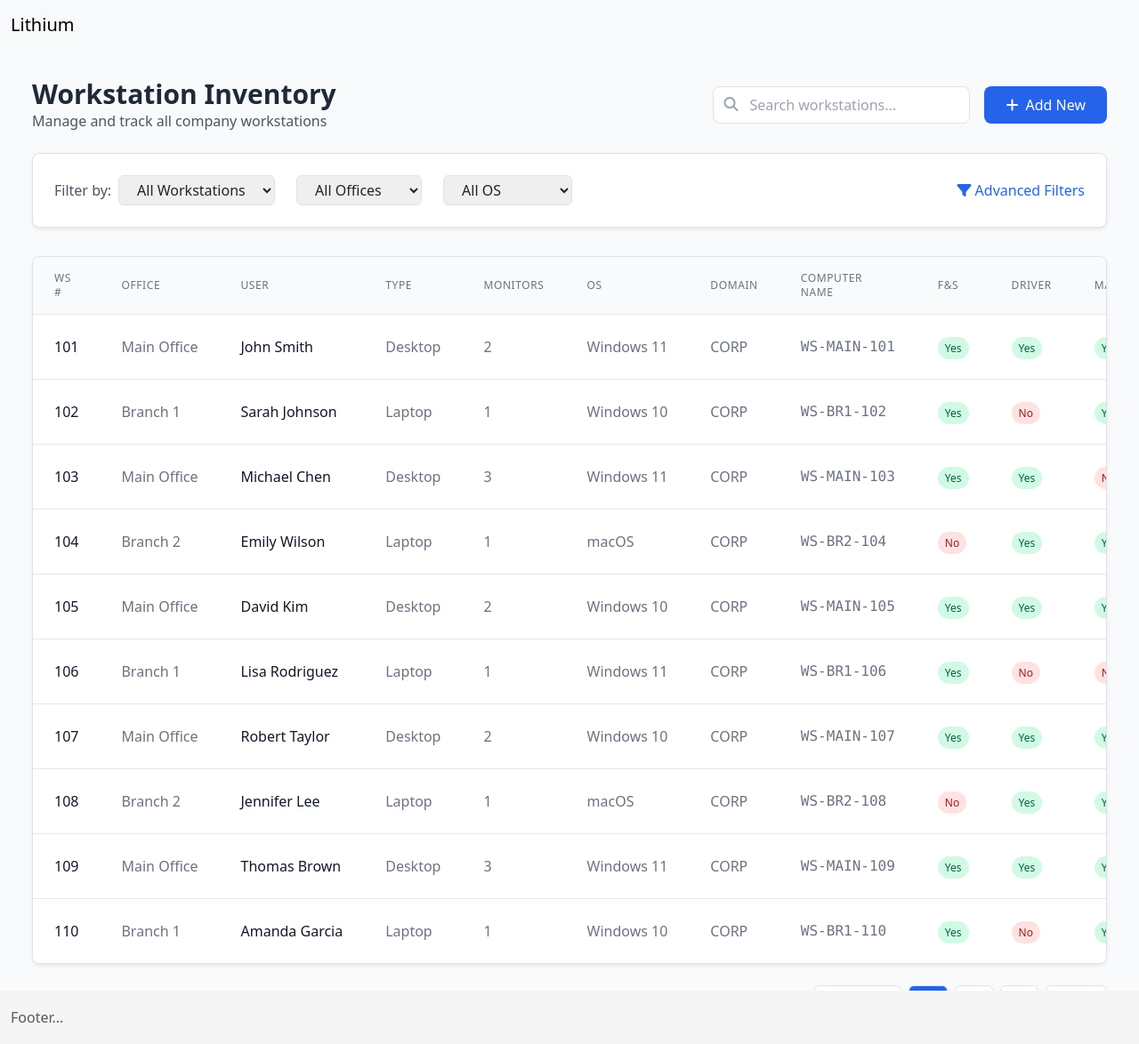
After one commit to cuplyk/inventatrio_pc, a Django app: page /inventory/ in a window 1280 px wide. The commit adds this page. Shown: the whole page at 89% size. Run offline with Django 5.2, Linux system fonts and the light colour scheme; some libraries are stand-ins or nearby versions.

Commit message:
Add Inventory page and update navigation

```diff
--- a/pages/urls.py
+++ b/pages/urls.py
@@ -1,8 +1,9 @@
 from django.urls import path
 
-from .views import HomePageView, AboutPageView
+from .views import HomePageView, AboutPageView, InventoryPageView
 
 urlpatterns = [
     path("", HomePageView.as_view(), name="home"),
     path("about/", AboutPageView.as_view(), name="about"),
+    path("inventory/", InventoryPageView.as_view(), name="inventory"),
 ]
--- a/pages/views.py
+++ b/pages/views.py
@@ -7,3 +7,7 @@ class HomePageView(TemplateView):
 
 class AboutPageView(TemplateView):
     template_name = "pages/about.html"
+
+
+class InventoryPageView(TemplateView):
+    template_name = "pages/pc_inventory/workstation_inventory.html"
--- a/templates/_base.html
+++ b/templates/_base.html
@@ -35,6 +35,9 @@
           </li>
           <li class="nav-item">
             <a class="nav-link" href="{% url 'about' %}">About</a>
+          </li>
+          <li class="nav-item">
+            <a class="nav-link" href="{% url 'inventory' %}">Inventario</a>
           </li>
         </ul>
         {% if user.is_authenticated %}
--- /dev/null
+++ b/templates/pages/pc_inventory/workstation_inventory.html
@@ -0,0 +1,446 @@
+{% extends '_base.html' %}
+
+{% block title %}About page{% endblock %}
+
+{% block content %}
+
+
+    <script src="https://cdn.tailwindcss.com"></script>
+    <link rel="stylesheet" href="https://cdnjs.cloudflare.com/ajax/libs/font-awesome/6.4.0/css/all.min.css">
+    <style>
+        /* Custom scrollbar */
+        ::-webkit-scrollbar {
+            width: 8px;
+            height: 8px;
+        }
+        ::-webkit-scrollbar-track {
+            background: #f1f1f1;
+        }
+        ::-webkit-scrollbar-thumb {
+            background: #888;
+            border-radius: 4px;
+        }
+        ::-webkit-scrollbar-thumb:hover {
+            background: #555;
+        }
+
+        /* Status indicators */
+        .status-true {
+            background-color: #d1fae5;
+            color: #065f46;
+        }
+        .status-false {
+            background-color: #fee2e2;
+            color: #991b1b;
+        }
+
+        /* Animation for status toggle */
+        @keyframes pulse {
+            0% { transform: scale(1); }
+            50% { transform: scale(1.05); }
+            100% { transform: scale(1); }
+        }
+        .status-toggle {
+            transition: all 0.3s ease;
+        }
+        .status-toggle:hover {
+            animation: pulse 1s infinite;
+        }
+
+        /* Mobile table styling */
+        @media (max-width: 768px) {
+            .mobile-card {
+                border-left: 4px solid #3b82f6;
+            }
+        }
+    </style>
+<body class="bg-gray-50 font-sans">
+    <div class="container mx-auto px-4 py-8">
+        <!-- Header Section -->
+        <header class="mb-8">
+            <div class="flex flex-col md:flex-row justify-between items-start md:items-center gap-4">
+                <div>
+                    <h1 class="text-3xl font-bold text-gray-800">Workstation Inventory</h1>
+                    <p class="text-gray-600">Manage and track all company workstations</p>
+                </div>
+                <div class="flex flex-col sm:flex-row gap-3 w-full md:w-auto">
+                    <div class="relative flex-grow">
+                        <input type="text" placeholder="Search workstations..."
+                               class="w-full pl-10 pr-4 py-2 border rounded-lg focus:outline-none focus:ring-2 focus:ring-blue-500">
+                        <i class="fas fa-search absolute left-3 top-3 text-gray-400"></i>
+                    </div>
+                    <button class="bg-blue-600 hover:bg-blue-700 text-white px-4 py-2 rounded-lg flex items-center gap-2 justify-center">
+                        <i class="fas fa-plus"></i>
+                        <span>Add New</span>
+                    </button>
+                </div>
+            </div>
+
+            <!-- Filter Bar -->
+            <div class="mt-6 bg-white p-4 rounded-lg shadow-sm border">
+                <div class="flex flex-col md:flex-row gap-4 items-center">
+                    <div class="flex items-center gap-2">
+                        <span class="text-gray-600 whitespace-nowrap">Filter by:</span>
+                        <select class="border rounded px-3 py-1 focus:outline-none focus:ring-1 focus:ring-blue-500">
+                            <option>All Workstations</option>
+                            <option>Desktops</option>
+                            <option>Laptops</option>
+                        </select>
+                    </div>
+                    <div class="flex items-center gap-2">
+                        <select class="border rounded px-3 py-1 focus:outline-none focus:ring-1 focus:ring-blue-500">
+                            <option>All Offices</option>
+                            <option>Main Office</option>
+                            <option>Branch 1</option>
+                            <option>Branch 2</option>
+                        </select>
+                    </div>
+                    <div class="flex items-center gap-2">
+                        <select class="border rounded px-3 py-1 focus:outline-none focus:ring-1 focus:ring-blue-500">
+                            <option>All OS</option>
+                            <option>Windows 10</option>
+                            <option>Windows 11</option>
+                            <option>macOS</option>
+                        </select>
+                    </div>
+                    <button class="ml-auto text-blue-600 hover:text-blue-800 flex items-center gap-1">
+                        <i class="fas fa-filter"></i>
+                        <span>Advanced Filters</span>
+                    </button>
+                </div>
+            </div>
+        </header>
+
+        <!-- Main Content -->
+        <main>
+            <!-- Desktop Table View -->
+            <div class="hidden md:block bg-white rounded-lg shadow-sm border overflow-x-auto">
+                <table class="min-w-full divide-y divide-gray-200">
+                    <thead class="bg-gray-50">
+                        <tr>
+                            <th scope="col" class="px-6 py-3 text-left text-xs font-medium text-gray-500 uppercase tracking-wider">WS #</th>
+                            <th scope="col" class="px-6 py-3 text-left text-xs font-medium text-gray-500 uppercase tracking-wider">Office</th>
+                            <th scope="col" class="px-6 py-3 text-left text-xs font-medium text-gray-500 uppercase tracking-wider">User</th>
+                            <th scope="col" class="px-6 py-3 text-left text-xs font-medium text-gray-500 uppercase tracking-wider">Type</th>
+                            <th scope="col" class="px-6 py-3 text-left text-xs font-medium text-gray-500 uppercase tracking-wider">Monitors</th>
+                            <th scope="col" class="px-6 py-3 text-left text-xs font-medium text-gray-500 uppercase tracking-wider">OS</th>
+                            <th scope="col" class="px-6 py-3 text-left text-xs font-medium text-gray-500 uppercase tracking-wider">Domain</th>
+                            <th scope="col" class="px-6 py-3 text-left text-xs font-medium text-gray-500 uppercase tracking-wider">Computer Name</th>
+                            <th scope="col" class="px-6 py-3 text-left text-xs font-medium text-gray-500 uppercase tracking-wider">F&S</th>
+                            <th scope="col" class="px-6 py-3 text-left text-xs font-medium text-gray-500 uppercase tracking-wider">Driver</th>
+                            <th scope="col" class="px-6 py-3 text-left text-xs font-medium text-gray-500 uppercase tracking-wider">Mail</th>
+                            <th scope="col" class="px-6 py-3 text-left text-xs font-medium text-gray-500 uppercase tracking-wider">AV</th>
+                            <th scope="col" class="px-6 py-3 text-left text-xs font-medium text-gray-500 uppercase tracking-wider">Actions</th>
+                        </tr>
+                    </thead>
+                    <tbody class="bg-white divide-y divide-gray-200" id="workstationTable">
+                        <!-- Data will be inserted here by JavaScript -->
+                    </tbody>
+                </table>
+            </div>
+
+            <!-- Mobile Card View -->
+            <div class="md:hidden space-y-4" id="mobileWorkstationList">
+                <!-- Data will be inserted here by JavaScript -->
+            </div>
+
+            <!-- Pagination -->
+            <div class="mt-6 flex flex-col sm:flex-row items-center justify-between gap-4">
+                <div class="text-sm text-gray-600">
+                    Showing <span class="font-medium">1</span> to <span class="font-medium">10</span> of <span class="font-medium">24</span> workstations
+                </div>
+                <div class="flex gap-2">
+                    <button class="px-3 py-1 border rounded-md bg-white text-gray-700 hover:bg-gray-50">
+                        Previous
+                    </button>
+                    <button class="px-3 py-1 border rounded-md bg-blue-600 text-white">
+                        1
+                    </button>
+                    <button class="px-3 py-1 border rounded-md bg-white text-gray-700 hover:bg-gray-50">
+                        2
+                    </button>
+                    <button class="px-3 py-1 border rounded-md bg-white text-gray-700 hover:bg-gray-50">
+                        3
+                    </button>
+                    <button class="px-3 py-1 border rounded-md bg-white text-gray-700 hover:bg-gray-50">
+                        Next
+                    </button>
+                </div>
+            </div>
+        </main>
+    </div>
+
+    <!-- Sample Data (would normally come from an API) -->
+    <script>
+        document.addEventListener('DOMContentLoaded', function() {
+            const workstationData = [
+                {
+                    id: 101,
+                    office: "Main Office",
+                    user: "John Smith",
+                    type: "Desktop",
+                    monitors: 2,
+                    os: "Windows 11",
+                    domain: "CORP",
+                    computerName: "WS-MAIN-101",
+                    fsAccess: true,
+                    driverCheck: true,
+                    mailAccess: true,
+                    antivirus: true
+                },
+                {
+                    id: 102,
+                    office: "Branch 1",
+                    user: "Sarah Johnson",
+                    type: "Laptop",
+                    monitors: 1,
+                    os: "Windows 10",
+                    domain: "CORP",
+                    computerName: "WS-BR1-102",
+                    fsAccess: true,
+                    driverCheck: false,
+                    mailAccess: true,
+                    antivirus: true
+                },
+                {
+                    id: 103,
+                    office: "Main Office",
+                    user: "Michael Chen",
+                    type: "Desktop",
+                    monitors: 3,
+                    os: "Windows 11",
+                    domain: "CORP",
+                    computerName: "WS-MAIN-103",
+                    fsAccess: true,
+                    driverCheck: true,
+                    mailAccess: false,
+                    antivirus: false
+                },
+                {
+                    id: 104,
+                    office: "Branch 2",
+                    user: "Emily Wilson",
+                    type: "Laptop",
+                    monitors: 1,
+                    os: "macOS",
+                    domain: "CORP",
+                    computerName: "WS-BR2-104",
+                    fsAccess: false,
+                    driverCheck: true,
+                    mailAccess: true,
+                    antivirus: true
+                },
+                {
+                    id: 105,
+                    office: "Main Office",
+                    user: "David Kim",
+                    type: "Desktop",
+                    monitors: 2,
+                    os: "Windows 10",
+                    domain: "CORP",
+                    computerName: "WS-MAIN-105",
+                    fsAccess: true,
+                    driverCheck: true,
+                    mailAccess: true,
+                    antivirus: true
+                },
+                {
+                    id: 106,
+                    office: "Branch 1",
+                    user: "Lisa Rodriguez",
+                    type: "Laptop",
+                    monitors: 1,
+                    os: "Windows 11",
+                    domain: "CORP",
+                    computerName: "WS-BR1-106",
+                    fsAccess: true,
+                    driverCheck: false,
+                    mailAccess: false,
+                    antivirus: true
+                },
+                {
+                    id: 107,
+                    office: "Main Office",
+                    user: "Robert Taylor",
+                    type: "Desktop",
+                    monitors: 2,
+                    os: "Windows 10",
+                    domain: "CORP",
+                    computerName: "WS-MAIN-107",
+                    fsAccess: true,
+                    driverCheck: true,
+                    mailAccess: true,
+                    antivirus: false
+                },
+                {
+                    id: 108,
+                    office: "Branch 2",
+                    user: "Jennifer Lee",
+                    type: "Laptop",
+                    monitors: 1,
+                    os: "macOS",
+                    domain: "CORP",
+                    computerName: "WS-BR2-108",
+                    fsAccess: false,
+                    driverCheck: true,
+                    mailAccess: true,
+                    antivirus: true
+                },
+                {
+                    id: 109,
+                    office: "Main Office",
+                    user: "Thomas Brown",
+                    type: "Desktop",
+                    monitors: 3,
+                    os: "Windows 11",
+                    domain: "CORP",
+                    computerName: "WS-MAIN-109",
+                    fsAccess: true,
+                    driverCheck: true,
+                    mailAccess: true,
+                    antivirus: true
+                },
+                {
+                    id: 110,
+                    office: "Branch 1",
+                    user: "Amanda Garcia",
+                    type: "Laptop",
+                    monitors: 1,
+                    os: "Windows 10",
+                    domain: "CORP",
+                    computerName: "WS-BR1-110",
+                    fsAccess: true,
+                    driverCheck: false,
+                    mailAccess: true,
+                    antivirus: false
+                }
+            ];
+
+            // Render desktop table
+            const tableBody = document.getElementById('workstationTable');
+            const mobileList = document.getElementById('mobileWorkstationList');
+
+            workstationData.forEach(workstation => {
+                // Desktop row
+                const row = document.createElement('tr');
+                row.className = 'hover:bg-gray-50';
+                row.innerHTML = `
+                    <td class="px-6 py-4 whitespace-nowrap font-medium text-gray-900">${workstation.id}</td>
+                    <td class="px-6 py-4 whitespace-nowrap text-gray-500">${workstation.office}</td>
+                    <td class="px-6 py-4 whitespace-nowrap text-gray-900">${workstation.user}</td>
+                    <td class="px-6 py-4 whitespace-nowrap text-gray-500">${workstation.type}</td>
+                    <td class="px-6 py-4 whitespace-nowrap text-gray-500">${workstation.monitors}</td>
+                    <td class="px-6 py-4 whitespace-nowrap text-gray-500">${workstation.os}</td>
+                    <td class="px-6 py-4 whitespace-nowrap text-gray-500">${workstation.domain}</td>
+                    <td class="px-6 py-4 whitespace-nowrap text-gray-500 font-mono">${workstation.computerName}</td>
+                    <td class="px-6 py-4 whitespace-nowrap">
+                        <span class="px-2 py-1 rounded-full text-xs font-medium status-${workstation.fsAccess}">
+                            ${workstation.fsAccess ? 'Yes' : 'No'}
+                        </span>
+                    </td>
+                    <td class="px-6 py-4 whitespace-nowrap">
+                        <span class="px-2 py-1 rounded-full text-xs font-medium status-${workstation.driverCheck}">
+                            ${workstation.driverCheck ? 'Yes' : 'No'}
+                        </span>
+                    </td>
+                    <td class="px-6 py-4 whitespace-nowrap">
+                        <span class="px-2 py-1 rounded-full text-xs font-medium status-${workstation.mailAccess}">
+                            ${workstation.mailAccess ? 'Yes' : 'No'}
+                        </span>
+                    </td>
+                    <td class="px-6 py-4 whitespace-nowrap">
+                        <span class="px-2 py-1 rounded-full text-xs font-medium status-${workstation.antivirus}">
+                            ${workstation.antivirus ? 'Yes' : 'No'}
+                        </span>
+                    </td>
+                    <td class="px-6 py-4 whitespace-nowrap text-right text-sm font-medium">
+                        <button class="text-blue-600 hover:text-blue-900 mr-3"><i class="fas fa-edit"></i></button>
+                        <button class="text-red-600 hover:text-red-900"><i class="fas fa-trash-alt"></i></button>
+                    </td>
+                `;
+                tableBody.appendChild(row);
+
+                // Mobile card
+                const card = document.createElement('div');
+                card.className = 'bg-white p-4 rounded-lg shadow-sm border mobile-card';
+                card.innerHTML = `
+                    <div class="flex justify-between items-start">
+                        <div>
+                            <h3 class="font-bold text-lg">WS #${workstation.id}</h3>
+                            <p class="text-gray-600">${workstation.user}</p>
+                        </div>
+                        <span class="px-2 py-1 rounded-full text-xs font-medium ${workstation.antivirus ? 'bg-green-100 text-green-800' : 'bg-red-100 text-red-800'}">
+                            ${workstation.antivirus ? 'Protected' : 'Unprotected'}
+                        </span>
+                    </div>
+
+                    <div class="mt-3 grid grid-cols-2 gap-2">
+                        <div>
+                            <p class="text-sm text-gray-500">Office</p>
+                            <p>${workstation.office}</p>
+                        </div>
+                        <div>
+                            <p class="text-sm text-gray-500">Type</p>
+                            <p>${workstation.type}</p>
+                        </div>
+                        <div>
+                            <p class="text-sm text-gray-500">Monitors</p>
+                            <p>${workstation.monitors}</p>
+                        </div>
+                        <div>
+                            <p class="text-sm text-gray-500">OS</p>
+                            <p>${workstation.os}</p>
+                        </div>
+                    </div>
+
+                    <div class="mt-3">
+                        <p class="text-sm text-gray-500">Computer Name</p>
+                        <p class="font-mono">${workstation.computerName}</p>
+                    </div>
+
+                    <div class="mt-3 flex flex-wrap gap-2">
+                        <span class="px-2 py-1 rounded-full text-xs font-medium ${workstation.fsAccess ? 'bg-green-100 text-green-800' : 'bg-red-100 text-red-800'}">
+                            F&S: ${workstation.fsAccess ? 'Yes' : 'No'}
+                        </span>
+                        <span class="px-2 py-1 rounded-full text-xs font-medium ${workstation.driverCheck ? 'bg-green-100 text-green-800' : 'bg-red-100 text-red-800'}">
+                            Driver: ${workstation.driverCheck ? 'Yes' : 'No'}
+                        </span>
+                        <span class="px-2 py-1 rounded-full text-xs font-medium ${workstation.mailAccess ? 'bg-green-100 text-green-800' : 'bg-red-100 text-red-800'}">
+                            Mail: ${workstation.mailAccess ? 'Yes' : 'No'}
+                        </span>
+                    </div>
+
+                    <div class="mt-4 flex justify-end gap-2">
+                        <button class="text-blue-600 hover:text-blue-900 px-3 py-1 rounded border border-blue-600">
+                            <i class="fas fa-edit"></i>
+                        </button>
+                        <button class="text-red-600 hover:text-red-900 px-3 py-1 rounded border border-red-600">
+                            <i class="fas fa-trash-alt"></i>
+                        </button>
+                    </div>
+                `;
+                mobileList.appendChild(card);
+            });
+
+            // Add toggle functionality for status indicators
+            document.querySelectorAll('[class*="status-"]').forEach(el => {
+                el.addEventListener('click', function() {
+                    const currentClass = this.className.includes('status-true') ? 'status-true' : 'status-false';
+                    const newClass = currentClass === 'status-true' ? 'status-false' : 'status-true';
+                    const newText = currentClass === 'status-true' ? 'No' : 'Yes';
+
+                    this.className = this.className.replace(currentClass, newClass);
+                    this.textContent = newText;
+
+                    // Add animation
+                    this.classList.add('status-toggle');
+                    setTimeout(() => {
+                        this.classList.remove('status-toggle');
+                    }, 300);
+                });
+            });
+        });
+    </script>
+</body>
+</html>
+{% endblock content %}
```
Also changed, not shown: 1 other file.
